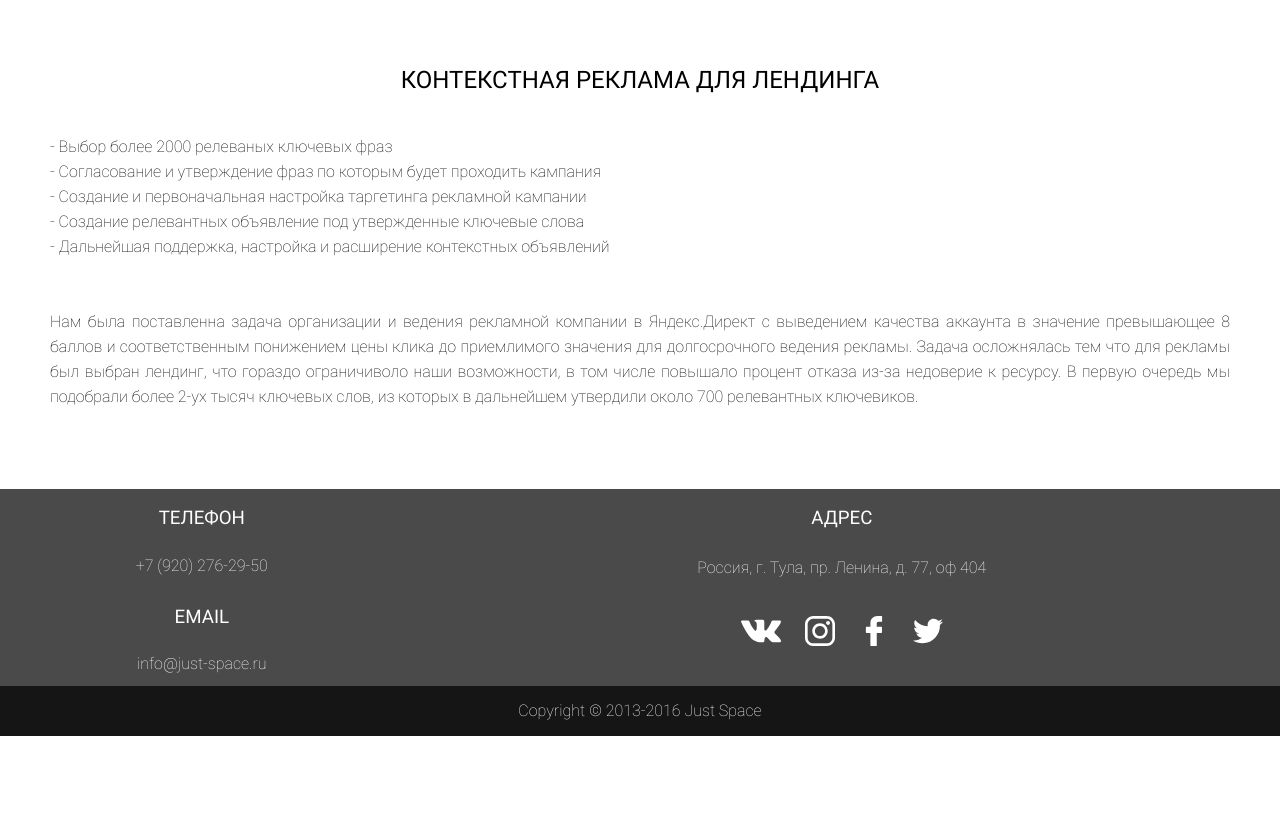
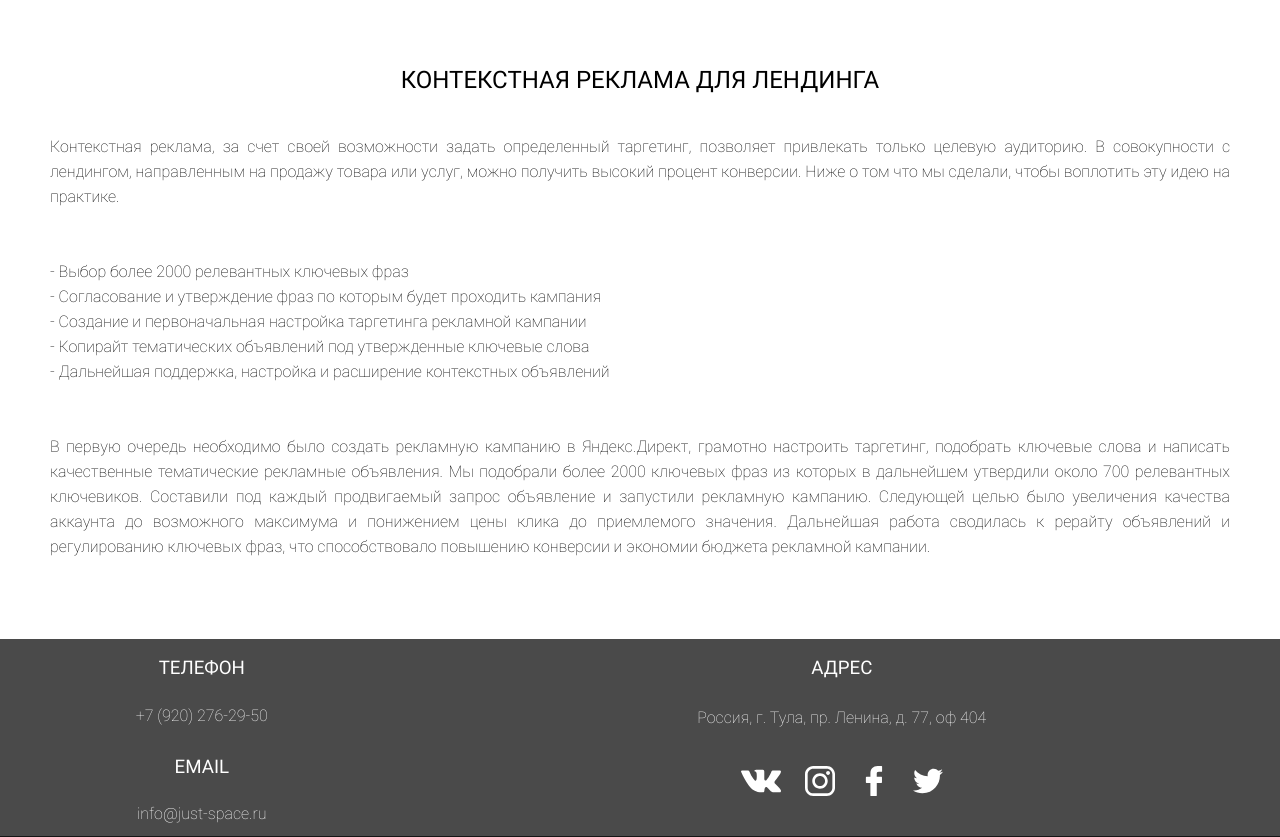
Before and after one commit to JustSpace/just-space.ru, a PHP site: page /portfolio/domotoplenya.php in a window 1280 px wide. Shown: the part 537-1374 px from the top of the page. Before the commit the page ends 1273 px from the top, so only its background shows below. Run offline with PHP 8.4, Linux system fonts and the light colour scheme.

Commit message:
Write text for domotoplenya.

```diff
--- a/portfolio/domotoplenya.php
+++ b/portfolio/domotoplenya.php
@@ -23,9 +23,13 @@
         Контекстная реклама для лендинга
       </h1>
       <section class="about__text">
+        Контекстная реклама, за счет своей возможности задать определенный таргетинг, позволяет привлекать только целевую аудиторию. В совокупности с лендингом, направленным на продажу товара или услуг, можно получить высокий процент конверсии. Ниже о том что мы сделали, чтобы воплотить эту идею на практике.
+
+      </section>
+      <section class="about__text">
         <ul>
           <li>
-            - Выбор более 2000 релеваных ключевых фраз
+            - Выбор более 2000 релевантных ключевых фраз
           </li>
           <li>
             - Согласование и утверждение фраз по которым будет проходить кампания
@@ -34,7 +38,7 @@
             - Создание и первоначальная настройка таргетинга рекламной кампании
           </li>
           <li>
-            - Создание релевантных объявление под утвержденные ключевые слова
+            - Копирайт тематических объявлений под утвержденные ключевые слова
           </li>
           <li>
             - Дальнейшая поддержка, настройка и расширение контекстных объявлений
@@ -42,7 +46,7 @@
         </ul>
       </section>
       <section class="about__text">
-        Нам была поставленна задача организации и ведения рекламной компании в Яндекс.Директ с выведением качества аккаунта в значение превышающее 8 баллов и соответственным понижением цены клика до приемлимого значения для долгосрочного ведения рекламы. Задача осложнялась тем что для рекламы был выбран лендинг, что гораздо ограничиволо наши возможности, в том числе повышало процент отказа из-за недоверие к ресурсу. В первую очередь мы подобрали более 2-ух тысяч ключевых слов, из которых в дальнейшем утвердили около 700 релевантных ключевиков.
+        В первую очередь необходимо было создать рекламную кампанию в Яндекс.Директ, грамотно настроить таргетинг, подобрать ключевые слова и написать качественные тематические рекламные объявления. Мы подобрали более 2000 ключевых фраз из которых в дальнейшем утвердили около 700 релевантных ключевиков. Составили под каждый продвигаемый запрос объявление и запустили рекламную кампанию. Следующей целью было увеличения качества аккаунта до возможного максимума и понижением цены клика до приемлемого значения. Дальнейшая работа сводилась к рерайту объявлений и регулированию ключевых фраз, что способствовало повышению конверсии и экономии бюджета рекламной кампании.
       </section>
     </article>
   </main>
```
